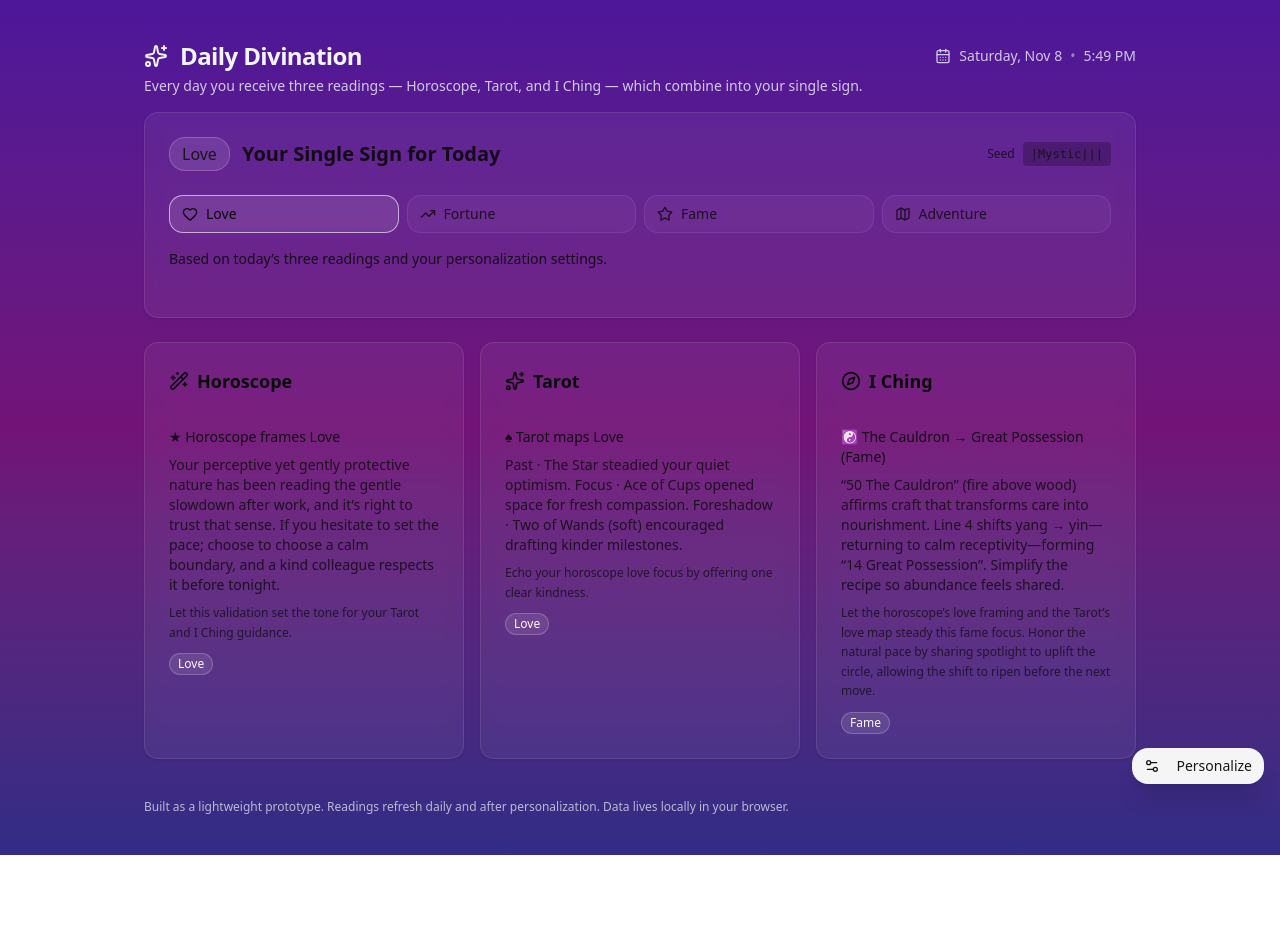
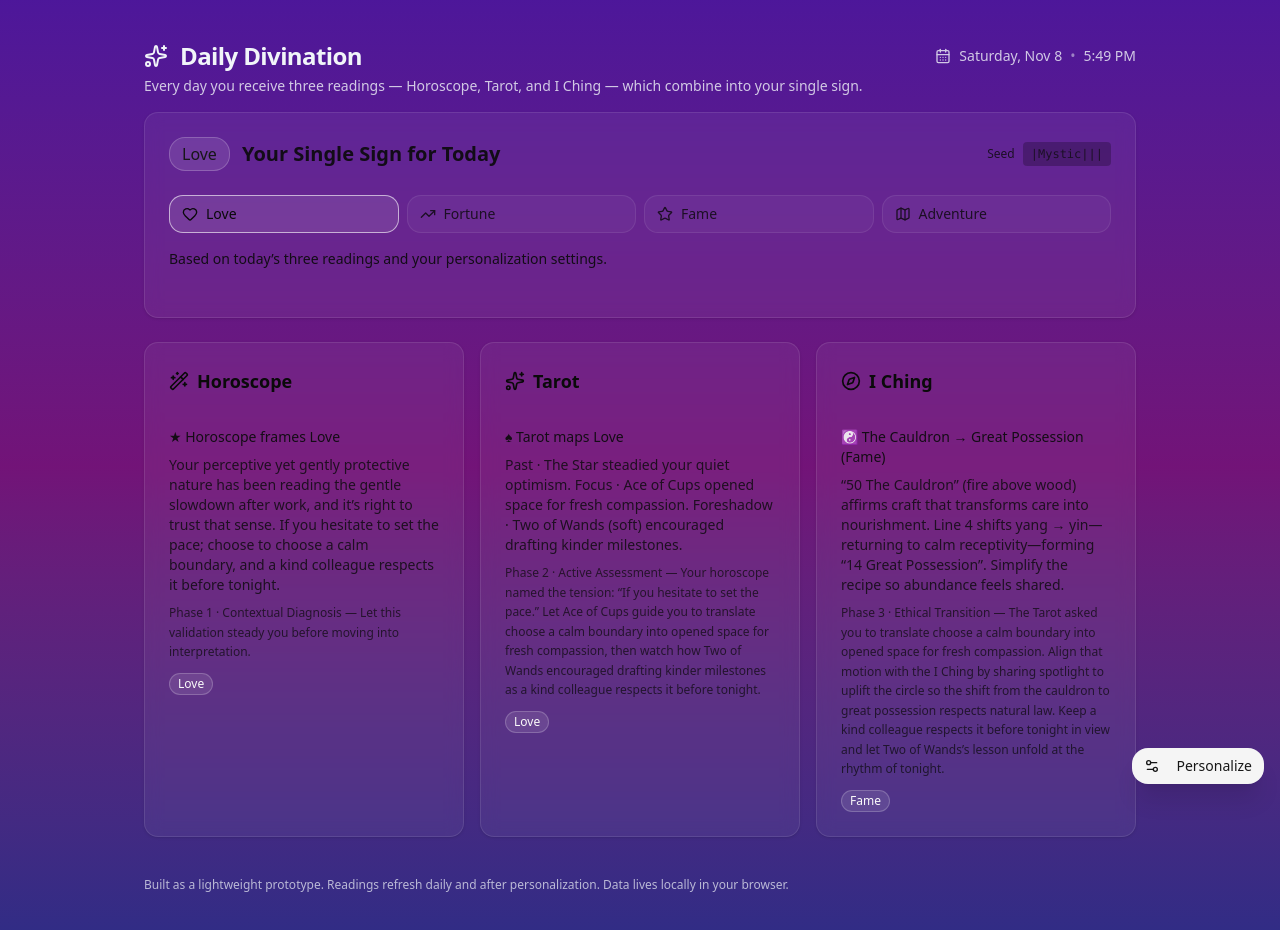
Before and after one commit to hcarstens/MorningCast, a Next.js app in the folder morning-cast-app/: page / in a window 1280 px wide. Shown: the top 930 px of the page. Before the commit the page ends 855 px from the top, so only its background shows below. Built offline with nearby package versions, Linux system fonts and the light colour scheme.

Commit message:
Implement tripartite divination workflow

```diff
--- a/morning-cast-app/src/app/page.tsx
+++ b/morning-cast-app/src/app/page.tsx
@@ -52,6 +52,25 @@ interface Reading {
   flavor: string;
   sign: SingleSign;
   detail?: string;
+}
+
+interface HoroscopePhaseContext {
+  validation: string;
+  internalTension: string;
+  chosenAction: string;
+  rewardLine: string;
+  agent: string;
+  futureWindow: string;
+  sign: SingleSign;
+}
+
+interface TarotPhaseContext {
+  focusCard: TarotSpreadCard;
+  focusTone: string;
+  futureCard: TarotSpreadCard;
+  futureTone: string;
+  bridgeAction: string;
+  horoscopeTension: string;
 }
 
 interface Profile {
@@ -349,13 +368,6 @@ function inferSignFromIntention(intention: string): SingleSign | null {
   return null;
 }
 
-const SIGN_ADVICE: Record<SingleSign, string> = {
-  Love: "offering one clear kindness",
-  Fortune: "tracking the next promising step",
-  Fame: "sharing your craft with steady pride",
-  Adventure: "choosing the curious route today",
-};
-
 type LineShift = "yin-to-yang" | "yang-to-yin";
 
 type HexagramTransition = {
@@ -606,7 +618,7 @@ function generateHoroscopeReading(
   profile: Profile,
   readingMoment: Date,
   birthMoment: Date | null
-): Reading {
+): { reading: Reading; context: HoroscopePhaseContext } {
   const dayPhase = getDayPhase(readingMoment);
   const trait = pick(rand, BARNUM_TRAITS);
   const context = pick(rand, CONTEXT_OPTIONS[dayPhase.key]);
@@ -615,7 +627,6 @@ function generateHoroscopeReading(
   const birthRef = describeBirthReference(birthMoment ?? undefined);
   const location = profile.location.trim();
   const locationClause = location ? ` while you move through ${location}` : "";
-
   const validation = `Your ${trait.bright} yet ${trait.tension} nature${
     birthRef ? `, rooted in your ${birthRef},` : ""
   } has been reading ${context}${locationClause}, and it’s right to trust that sense.`;
@@ -628,38 +639,73 @@ function generateHoroscopeReading(
   const intentionText = profile.intention.trim();
   const trimmedIntention =
     intentionText.length > 80 ? `${intentionText.slice(0, 77).trimEnd()}…` : intentionText;
-  const detail = trimmedIntention
-    ? `Carry “${trimmedIntention}” as you step into the Tarot and I Ching phases.`
-    : "Let this validation set the tone for your Tarot and I Ching guidance.";
+  const detail = `Phase 1 · Contextual Diagnosis — ${
+    trimmedIntention
+      ? `Hold “${trimmedIntention}” while you notice how this validation lands.`
+      : "Let this validation steady you before moving into interpretation."
+  }`;
 
   const sign = chooseSignForDivinator(rand, "Horoscope", profile.intention);
 
-  return {
+  const reading: Reading = {
     divinator: "Horoscope",
     headline: `★ Horoscope frames ${sign}`,
     flavor: `${validation} ${actionLine}`,
     sign,
     detail,
   };
+
+  const contextPayload: HoroscopePhaseContext = {
+    validation,
+    internalTension: tension.risk.replace(/^If you /i, "If you "),
+    chosenAction: tension.action,
+    rewardLine: tension.reward(agent, dayPhase.futureWindow),
+    agent,
+    futureWindow: dayPhase.futureWindow,
+    sign,
+  };
+
+  return { reading, context: contextPayload };
 }
 
 function generateTarotReading(
   rand: () => number,
   profile: Profile,
-  horoscope: Reading
-): Reading {
+  horoscope: Reading,
+  horoscopeContext: HoroscopePhaseContext
+): { reading: Reading; context: TarotPhaseContext } {
   const spread = drawTarotSpread(rand);
   const sign = chooseSignForDivinator(rand, "Tarot", profile.intention);
   const flavor = spread.map((card) => formatTarotLine(card)).join(" ");
-  const detail = `Echo your horoscope ${horoscope.sign.toLowerCase()} focus by ${SIGN_ADVICE[horoscope.sign]}.`;
+  const focusCard = spread[1];
+  const futureCard = spread[2];
+  const focusTone = focusCard.orientation === "upright" ? focusCard.card.upright : focusCard.card.soft;
+  const futureTone = futureCard.orientation === "upright" ? futureCard.card.upright : futureCard.card.soft;
+  const bridgeAction = `translate ${horoscopeContext.chosenAction} into ${focusTone}`;
+  const detail = `Phase 2 · Active Assessment — Your horoscope named the tension: “${
+    horoscopeContext.internalTension
+  }.” Let ${focusCard.card.name} guide you to ${bridgeAction}, then watch how ${
+    futureCard.card.name
+  } ${futureTone} as ${horoscopeContext.rewardLine.toLowerCase()}.`;
 
-  return {
+  const reading: Reading = {
     divinator: "Tarot",
     headline: `♠︎ Tarot maps ${sign}`,
     flavor,
     sign,
     detail,
   };
+
+  const contextPayload: TarotPhaseContext = {
+    focusCard,
+    focusTone,
+    futureCard,
+    futureTone,
+    bridgeAction,
+    horoscopeTension: horoscopeContext.internalTension,
+  };
+
+  return { reading, context: contextPayload };
 }
 
 function prioritizeTransitions(
@@ -677,7 +723,9 @@ function generateIChingReading(
   rand: () => number,
   profile: Profile,
   horoscope: Reading,
-  tarot: Reading
+  tarot: Reading,
+  horoscopeContext: HoroscopePhaseContext,
+  tarotContext: TarotPhaseContext
 ): Reading {
   const sign = chooseSignForDivinator(rand, "I Ching", profile.intention);
   const relevantHexagrams = HEXAGRAM_LIST.filter((hex) => hex.focus.includes(sign));
@@ -692,9 +740,11 @@ function generateIChingReading(
   const flavor = `“${primary.number} ${primary.name}” (${primary.image}) affirms ${primary.attribute}. Line ${
     transition.line
   } shifts ${movement}—${movementTone}—forming “${future.number} ${future.name}”. ${transition.counsel}`;
-  const detail = `Let the horoscope’s ${horoscope.sign.toLowerCase()} framing and the Tarot’s ${tarot.sign.toLowerCase()} map steady this ${sign.toLowerCase()} focus. Honor the natural pace by ${
+  const detail = `Phase 3 · Ethical Transition — The Tarot asked you to ${tarotContext.bridgeAction}. Align that motion with the I Ching by ${
     future.action
-  }, allowing the shift to ripen before the next move.`;
+  } so the shift from ${primary.name.toLowerCase()} to ${future.name.toLowerCase()} respects natural law. Keep ${
+    horoscopeContext.rewardLine.toLowerCase()
+  } in view and let ${tarotContext.futureCard.card.name}’s lesson unfold at the rhythm of ${horoscopeContext.futureWindow}.`;
 
   return { divinator: "I Ching", headline, flavor, sign, detail };
 }
@@ -752,9 +802,26 @@ export default function DailyDivinationApp() {
   const rand = useMemo(() => seededRandom(seedKey), [seedKey]);
 
   const readings = useMemo(() => {
-    const horoscope = generateHoroscopeReading(rand, profile, readingMoment, birthMoment);
-    const tarot = generateTarotReading(rand, profile, horoscope);
-    const iching = generateIChingReading(rand, profile, horoscope, tarot);
+    const { reading: horoscope, context: horoscopeContext } = generateHoroscopeReading(
+      rand,
+      profile,
+      readingMoment,
+      birthMoment
+    );
+    const { reading: tarot, context: tarotContext } = generateTarotReading(
+      rand,
+      profile,
+      horoscope,
+      horoscopeContext
+    );
+    const iching = generateIChingReading(
+      rand,
+      profile,
+      horoscope,
+      tarot,
+      horoscopeContext,
+      tarotContext
+    );
     return [horoscope, tarot, iching];
   }, [rand, profile, readingMoment, birthMoment]);
 
```
